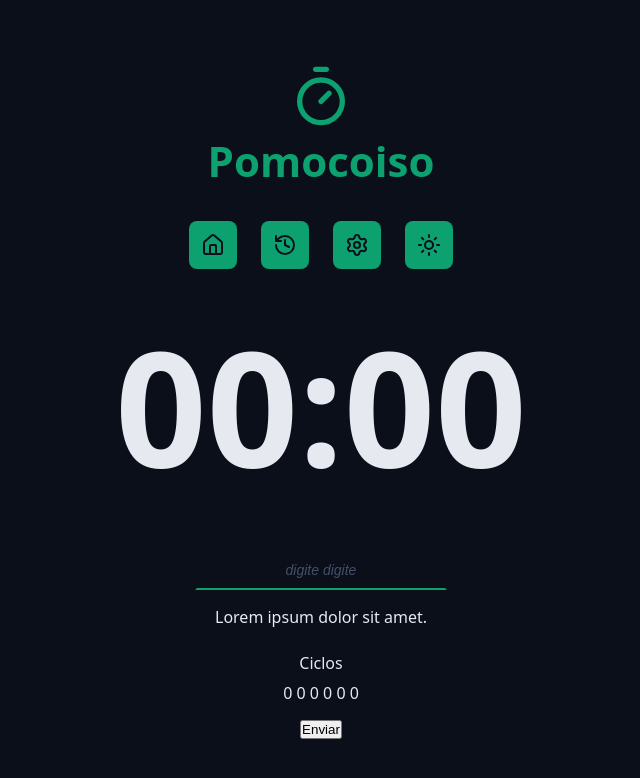
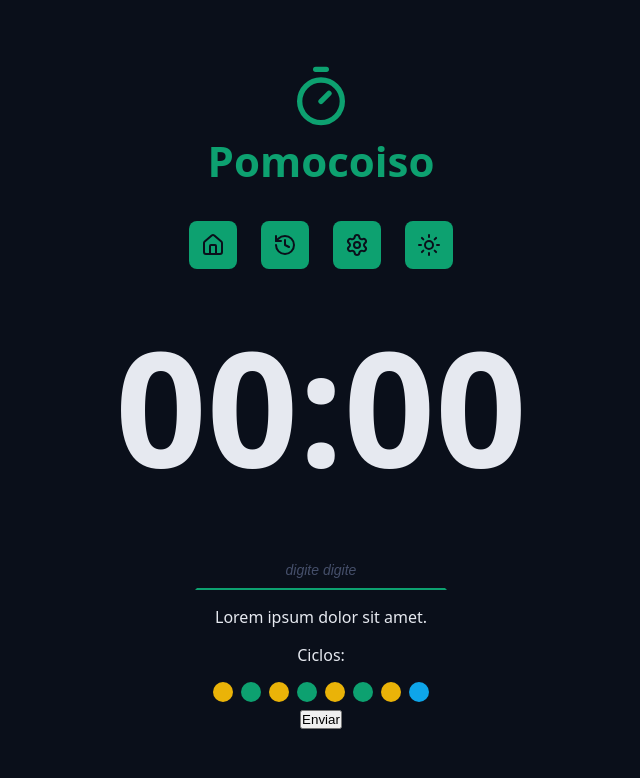
Before and after one commit to SillySilvy04/silly-pomodoro, a React (Vite) app: page / in a window 1280 px wide. Shown: the top 778 px of the page, without its empty margins (319-959 px from the left). Built offline with nearby package versions, Linux system fonts and the light colour scheme.

Commit message:
adição do esboço não funcional do marcador de ciclos

```diff
--- /dev/null
+++ b/src/components/Cycles/index.tsx
@@ -0,0 +1,20 @@
+import style from './style.module.css';
+
+export function Cycles() {
+  return (
+    <div className={style.cycles}>
+      <span>Ciclos:</span>
+
+      <div className={style.cycleDots}>
+        <span className={`${style.cicleDot} ${style.workTime}`}></span>
+        <span className={`${style.cicleDot} ${style.shortBreakTime}`}></span>
+        <span className={`${style.cicleDot} ${style.workTime}`}></span>
+        <span className={`${style.cicleDot} ${style.shortBreakTime}`}></span>
+        <span className={`${style.cicleDot} ${style.workTime}`}></span>
+        <span className={`${style.cicleDot} ${style.shortBreakTime}`}></span>
+        <span className={`${style.cicleDot} ${style.workTime}`}></span>
+        <span className={`${style.cicleDot} ${style.longBreakTime}`}></span>
+      </div>
+    </div>
+  );
+}
--- /dev/null
+++ b/src/components/Cycles/style.module.css
@@ -0,0 +1,32 @@
+.cycles {
+  display: flex;
+  flex-direction: column;
+  align-items: center;
+  justify-content: center;
+  gap: 16px;
+}
+
+.cycleDots {
+  display: flex;
+  gap: 8px;
+}
+
+.cicleDot {
+  display: block;
+  width: 20px;
+  height: 20px;
+  background-color: var(--primary);
+  border-radius: 50%;
+}
+
+.workTime {
+  background-color: var(--warning);
+}
+
+.shortBreakTime {
+  background-color: var(--primary);
+}
+
+.longBreakTime {
+  background-color: var(--info);
+}
--- a/src/components/Form/index.tsx
+++ b/src/components/Form/index.tsx
@@ -1,6 +1,7 @@
 import style from './style.module.css';
 
 import { DefaultInput } from '../DefaultInput';
+import { Cycles } from '../Cycles';
 
 export function Form() {
   return (
@@ -18,8 +19,7 @@ export function Form() {
       </div>
 
       <div className={style.formRow}>
-        <p className={style.formRow}>Ciclos</p>
-        <p className={style.formRow}>0 0 0 0 0 0</p>
+        <Cycles></Cycles>
         <button className={style.formRow}>Enviar</button>
       </div>
     </form>
```
